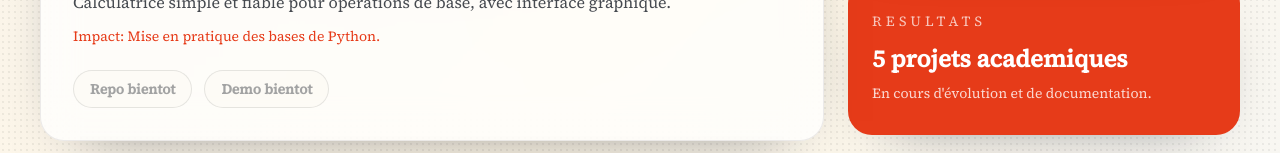
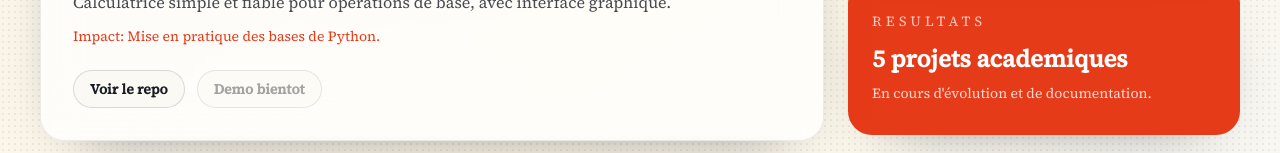
Before and after one commit to GLISH-prog/glish-portfolio, a React (Vite) app: page /projets in a window 1280 px wide. Shown: the part 799-952 px from the top of the page. Built offline with nearby package versions, Linux system fonts and the light colour scheme.

Commit message:
second commit

```diff
--- a/src/pages/Projects.jsx
+++ b/src/pages/Projects.jsx
@@ -16,6 +16,7 @@ const projects = [
     description:
       'Calculatrice simple et fiable pour operations de base, avec interface graphique.',
     impact: 'Mise en pratique des bases de Python.',
+    repo:'https://github.com/GLISH-prog/calculette-python.git',
   },
   {
     title: 'Portfolio personnel',
@@ -24,6 +25,7 @@ const projects = [
     description:
       'Site vitrine pour presenter mon profil, mes competences et mes projets.',
     impact: 'Base evolutive pour futurs projets.',
+    repo:'https://github.com/GLISH-prog/glish-portfolio.git',
   },
   {
     title: "Site d'apprentissage du langage Python",
@@ -32,6 +34,7 @@ const projects = [
     description:
       'Site developpé pour aider les jeunes passionnés à apprendre Python simplement.',
     impact: 'Aider les jeunes de mon pays à apprendre efficacement.',
+    repo:'https://github.com/GLISH-prog/glishCodeApp.git',
   },
   {
     title: "ToDo App",
```
